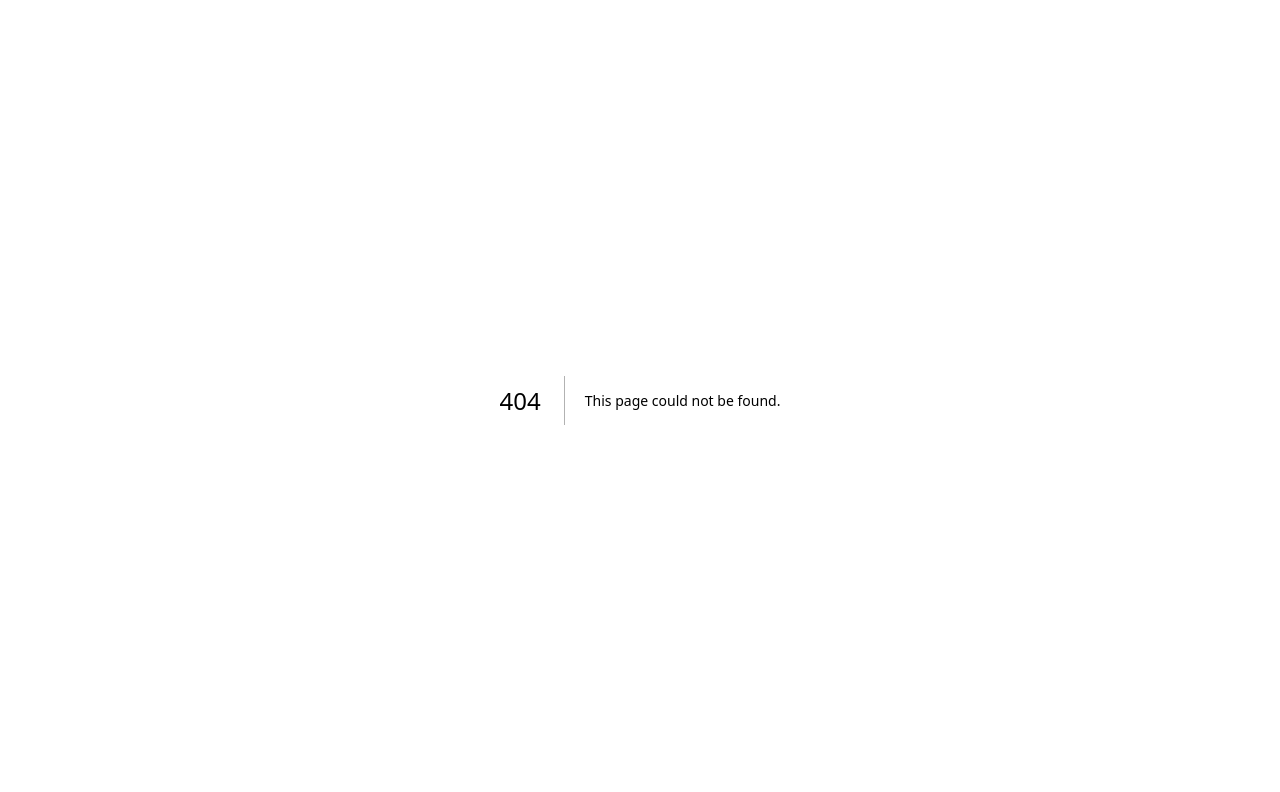
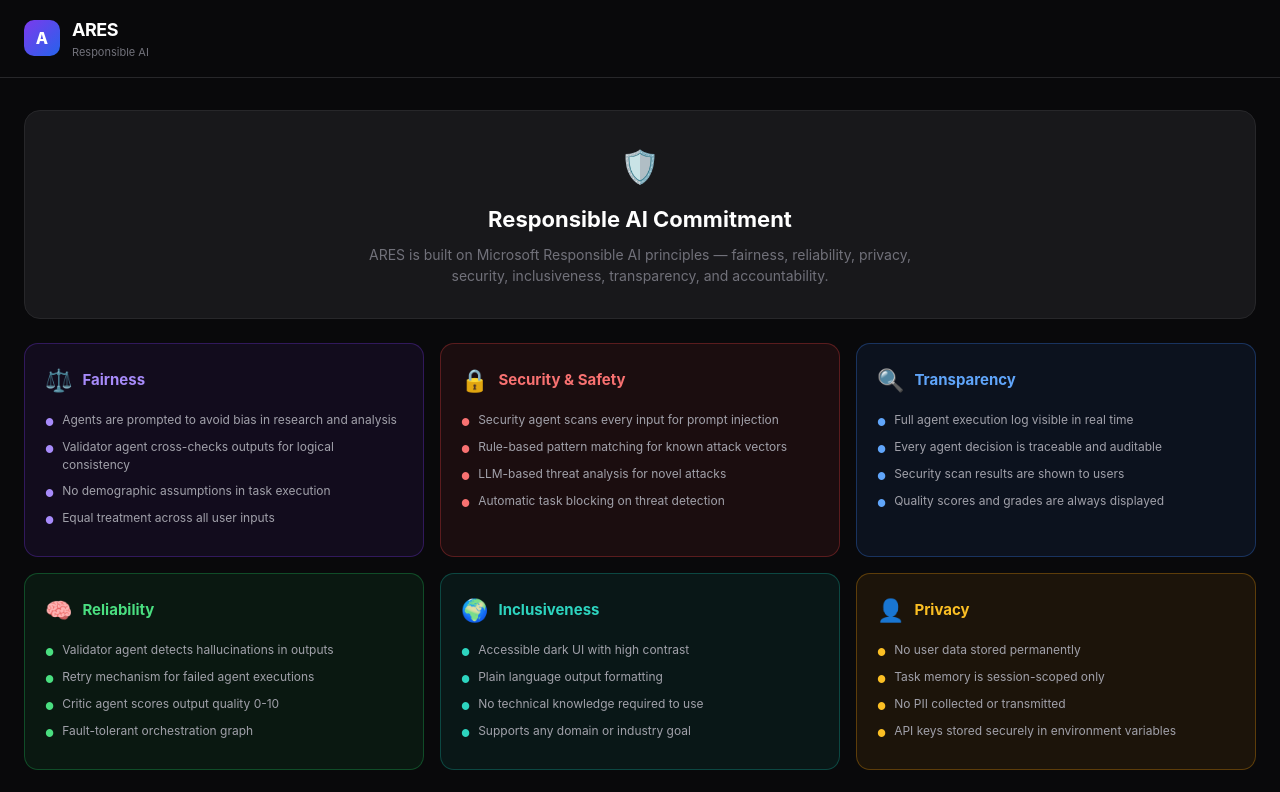
Before and after one commit to Prince-Chakraborty/ARES, a Next.js app in the folder frontend/: page /responsible-ai in a window 1280 px wide. Before the commit this address had no page. Shown: the top 792 px of the page. Built offline with nearby package versions, Linux system fonts and the light colour scheme.

Commit message:
feat: architecture page, responsible AI page, navigation, layout

```diff
--- a/frontend/app/layout.tsx
+++ b/frontend/app/layout.tsx
@@ -1,33 +1,19 @@
 import type { Metadata } from "next";
-import { Geist, Geist_Mono } from "next/font/google";
 import "./globals.css";
 
-const geistSans = Geist({
-  variable: "--font-geist-sans",
-  subsets: ["latin"],
-});
-
-const geistMono = Geist_Mono({
-  variable: "--font-geist-mono",
-  subsets: ["latin"],
-});
-
 export const metadata: Metadata = {
-  title: "Create Next App",
-  description: "Generated by create next app",
+  title: "ARES — Autonomous Resilient Execution Swarm",
+  description: "Secure Multi-Agent AI Operating System for Autonomous Task Execution",
 };
 
 export default function RootLayout({
   children,
-}: Readonly<{
+}: {
   children: React.ReactNode;
-}>) {
+}) {
   return (
-    <html
-      lang="en"
-      className={`${geistSans.variable} ${geistMono.variable} h-full antialiased`}
-    >
-      <body className="min-h-full flex flex-col">{children}</body>
+    <html lang="en">
+      <body>{children}</body>
     </html>
   );
 }
--- a/frontend/app/page.tsx
+++ b/frontend/app/page.tsx
@@ -7,6 +7,7 @@ import TaskPipeline from "@/components/swarm/TaskPipeline";
 import FinalOutput from "@/components/swarm/FinalOutput";
 import StatsBar from "@/components/swarm/StatsBar";
 import SecurityDemo from "@/components/swarm/SecurityDemo";
+import Navigation from "@/components/ui/Navigation";
 
 const AGENTS = [
   { name: "Planner", role: "Task decomposition and execution graph", color: "purple" },
@@ -78,6 +79,7 @@ export default function Home() {
           </div>
         </div>
         <div style={{ display: "flex", alignItems: "center", gap: "12px" }}>
+          <Navigation />
           <div style={{ display: "flex", gap: "4px", background: "#18181b", border: "1px solid #27272a", borderRadius: "10px", padding: "4px" }}>
             <button
               onClick={() => setActiveTab("swarm")}
--- /dev/null
+++ b/frontend/app/responsible-ai/page.tsx
@@ -0,0 +1,149 @@
+"use client";
+
+export default function ResponsibleAI() {
+  return (
+    <main>
+      <header className="ares-header">
+        <div className="ares-logo">
+          <div className="ares-logo-icon">A</div>
+          <div>
+            <h1>ARES</h1>
+            <p>Responsible AI</p>
+          </div>
+        </div>
+      </header>
+
+      <div className="main-content">
+
+        {/* Header */}
+        <div style={{ background: "#18181b", border: "1px solid #27272a", borderRadius: "16px", padding: "32px", textAlign: "center" }}>
+          <div style={{ fontSize: "32px", marginBottom: "12px" }}>🛡️</div>
+          <h2 style={{ fontSize: "22px", fontWeight: "700", color: "#fff", marginBottom: "8px" }}>
+            Responsible AI Commitment
+          </h2>
+          <p style={{ color: "#71717a", fontSize: "14px", maxWidth: "600px", margin: "0 auto" }}>
+            ARES is built on Microsoft Responsible AI principles — fairness, reliability, privacy, security, inclusiveness, transparency, and accountability.
+          </p>
+        </div>
+
+        {/* Principles Grid */}
+        <div style={{ display: "grid", gridTemplateColumns: "repeat(3, 1fr)", gap: "16px" }}>
+          {[
+            {
+              icon: "⚖️",
+              title: "Fairness",
+              color: "#a78bfa",
+              border: "rgba(124,58,237,0.3)",
+              bg: "rgba(124,58,237,0.08)",
+              points: [
+                "Agents are prompted to avoid bias in research and analysis",
+                "Validator agent cross-checks outputs for logical consistency",
+                "No demographic assumptions in task execution",
+                "Equal treatment across all user inputs"
+              ]
+            },
+            {
+              icon: "🔒",
+              title: "Security & Safety",
+              color: "#f87171",
+              border: "rgba(239,68,68,0.3)",
+              bg: "rgba(239,68,68,0.08)",
+              points: [
+                "Security agent scans every input for prompt injection",
+                "Rule-based pattern matching for known attack vectors",
+                "LLM-based threat analysis for novel attacks",
+                "Automatic task blocking on threat detection"
+              ]
+            },
+            {
+              icon: "🔍",
+              title: "Transparency",
+              color: "#60a5fa",
+              border: "rgba(59,130,246,0.3)",
+              bg: "rgba(59,130,246,0.08)",
+              points: [
+                "Full agent execution log visible in real time",
+                "Every agent decision is traceable and auditable",
+                "Security scan results are shown to users",
+                "Quality scores and grades are always displayed"
+              ]
+            },
+            {
+              icon: "🧠",
+              title: "Reliability",
+              color: "#4ade80",
+              border: "rgba(34,197,94,0.3)",
+              bg: "rgba(34,197,94,0.08)",
+              points: [
+                "Validator agent detects hallucinations in outputs",
+                "Retry mechanism for failed agent executions",
+                "Critic agent scores output quality 0-10",
+                "Fault-tolerant orchestration graph"
+              ]
+            },
+            {
+              icon: "🌍",
+              title: "Inclusiveness",
+              color: "#2dd4bf",
+              border: "rgba(20,184,166,0.3)",
+              bg: "rgba(20,184,166,0.08)",
+              points: [
+                "Accessible dark UI with high contrast",
+                "Plain language output formatting",
+                "No technical knowledge required to use",
+                "Supports any domain or industry goal"
+              ]
+            },
+            {
+              icon: "👤",
+              title: "Privacy",
+              color: "#fbbf24",
+              border: "rgba(245,158,11,0.3)",
+              bg: "rgba(245,158,11,0.08)",
+              points: [
+                "No user data stored permanently",
+                "Task memory is session-scoped only",
+                "No PII collected or transmitted",
+                "API keys stored securely in environment variables"
+              ]
+            }
+          ].map((principle, i) => (
+            <div key={i} style={{ background: principle.bg, border: `1px solid ${principle.border}`, borderRadius: "14px", padding: "20px" }}>
+              <div style={{ display: "flex", alignItems: "center", gap: "10px", marginBottom: "14px" }}>
+                <span style={{ fontSize: "22px" }}>{principle.icon}</span>
+                <span style={{ color: principle.color, fontWeight: "700", fontSize: "15px" }}>{principle.title}</span>
+              </div>
+              {principle.points.map((point, j) => (
+                <div key={j} style={{ display: "flex", gap: "8px", marginBottom: "8px" }}>
+                  <span style={{ color: principle.color, fontSize: "10px", marginTop: "4px" }}>●</span>
+                  <span style={{ color: "#a1a1aa", fontSize: "12px", lineHeight: "1.5" }}>{point}</span>
+                </div>
+              ))}
+            </div>
+          ))}
+        </div>
+
+        {/* Microsoft Alignment */}
+        <div style={{ background: "rgba(0,120,212,0.08)", border: "1px solid rgba(0,120,212,0.3)", borderRadius: "16px", padding: "24px" }}>
+          <div className="panel-label">Microsoft Responsible AI Alignment</div>
+          <div style={{ display: "grid", gridTemplateColumns: "repeat(2, 1fr)", gap: "16px", marginTop: "16px" }}>
+            {[
+              { check: "✅", text: "Follows Microsoft Responsible AI Standard v2" },
+              { check: "✅", text: "Security agent implements AI red-teaming principles" },
+              { check: "✅", text: "Validator agent mitigates hallucination risks" },
+              { check: "✅", text: "Full audit trail for every agent decision" },
+              { check: "✅", text: "No sensitive data retention post-session" },
+              { check: "✅", text: "Human oversight via quality scoring and grading" }
+            ].map((item, i) => (
+              <div key={i} style={{ display: "flex", gap: "10px", alignItems: "flex-start" }}>
+                <span style={{ fontSize: "14px" }}>{item.check}</span>
+                <span style={{ color: "#a1a1aa", fontSize: "13px" }}>{item.text}</span>
+              </div>
+            ))}
+          </div>
+        </div>
+
+      </div>
+    </main>
+  );
+}
--- /dev/null
+++ b/frontend/components/ui/Navigation.tsx
@@ -0,0 +1,43 @@
+"use client";
+import Link from "next/link";
+import { usePathname } from "next/navigation";
+
+export default function Navigation() {
+  const pathname = usePathname();
+
+  const links = [
+    { href: "/", label: "⚡ Swarm" },
+    { href: "/architecture", label: "🏗 Architecture" },
+    { href: "/responsible-ai", label: "🛡️ Responsible AI" },
+  ];
+
+  return (
+    <div style={{
+      display: "flex",
+      gap: "4px",
+      background: "#18181b",
+      border: "1px solid #27272a",
+      borderRadius: "10px",
+      padding: "4px"
+    }}>
+      {links.map((link) => (
+        <Link
+          key={link.href}
+          href={link.href}
+          style={{
+            padding: "6px 16px",
+            borderRadius: "7px",
+            fontSize: "13px",
+            fontWeight: "500",
+            background: pathname === link.href ? "#27272a" : "transparent",
+            color: pathname === link.href ? "#fff" : "#71717a",
+            transition: "all 0.2s",
+            textDecoration: "none"
+          }}
+        >
+          {link.label}
+        </Link>
+      ))}
+    </div>
+  );
+}
```
Also changed, not shown: 1 other file (tests, documents, lock files or other folders).
